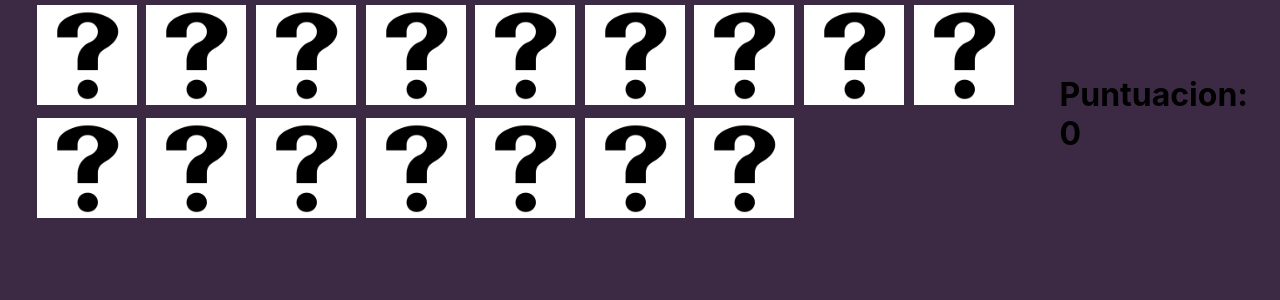
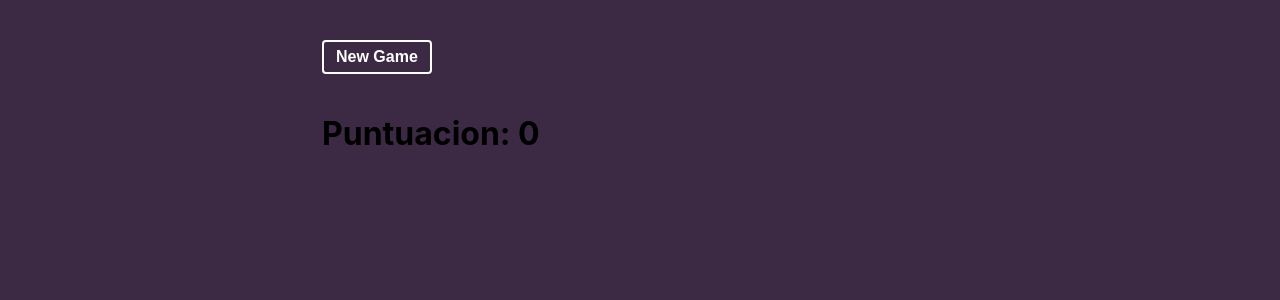
Before and after one commit to Cloud3312/unq-ui-braian-espinoza-trabajo-final, a React (Create React App) app: page / in a window 1280 px wide. Shown: the top 300 px of the page. Built offline with nearby package versions, Linux system fonts and the light colour scheme.

Commit message:
Se corrige la logica del tablero

```diff
--- a/src/App.jsx
+++ b/src/App.jsx
@@ -1,9 +1,9 @@
 import Tablero from 'components/Tablero'
 import React from 'react'
 import './App.css'
-
+import { images2x1 } from './utility/imagenesList2x1'
 function App() {
-  return <Tablero />
+  return <Tablero images={images2x1} />
 }
 
 export default App
--- a/src/components/Card.css
+++ b/src/components/Card.css
@@ -1,15 +1,39 @@
 .card {
   cursor: pointer;
+  position: relative;
 }
 
-.backface {
+.card img {
+  width: 100%;
+  height: 100%;
+  display: block;
+  border: 2px solid #fff;
+  border-radius: 6px;
+}
+
+/* .frontface {
   width: 100px;
   height: 100px;
   margin: 0.3rem;
+} */
+
+.card .front {
+  transform: rotateY(90deg);
+  transition: all ease-in 0.2s;
+  position: absolute;
 }
 
-.frontface {
-  width: 100px;
-  height: 100px;
-  margin: 0.3rem;
+.flipped .front {
+  transform: rotateY(0deg);
+  transition-delay: 0.2s;
 }
+
+.card .back {
+  transition: all ease-in 0.2s;
+  transition-delay: 0.2s;
+}
+
+.flipped .back {
+  transform: rotateY(90deg);
+  transition-delay: 0s;
+}
--- a/src/components/Card.js
+++ b/src/components/Card.js
@@ -1,54 +1,26 @@
-import React, { useEffect, useState } from 'react'
-import ReactCardFlip from 'react-card-flip'
+import React from 'react'
 import backface from '../imagenes/interrogacion.jpg'
 import './Card.css'
 
-const Card = ({
-  name,
-  number,
-  frontFace,
-  flipCard,
-  unflippedCards,
-  disabledCards,
-}) => {
-  const [isFlipped, setIsFlipped] = useState(false)
-  const [hasEvent, setHasEvent] = useState(true)
+const Card = ({ key, card, handleChoice, cardFlipped, disabled }) => {
+  // const [isFlipped, setIsFlipped] = useState(false)
+  // const [hasEvent, setHasEvent] = useState(true)
 
-  useEffect(() => {
-    if (unflippedCards.includes(number)) {
-      setTimeout(() => setIsFlipped(false), 700)
-    }
-  }, [unflippedCards])
-
-  useEffect(() => {
-    if (disabledCards.includes(number)) {
-      setHasEvent(false)
-    }
-  }, [disabledCards])
-
-  const handleClick = (event) => {
-    const value = flipCard(name, number)
-    if (value !== 0) {
-      setIsFlipped(!isFlipped)
-    }
+  const handleClick = () => {
+    if (!disabled) handleChoice(card)
   }
 
   return (
     <div className='card'>
-      <ReactCardFlip isFlipped={isFlipped}>
+      <div className={cardFlipped ? 'flipped' : ''}>
+        <img className='front' src={card.src} alt='Card front' />
         <img
-          className='backface'
+          className='back'
           src={backface}
-          alt='backface'
-          onClick={hasEvent ? handleClick : null}
+          onClick={handleClick}
+          alt='Card back'
         />
-        <img
-          className='frontface'
-          src={frontFace}
-          alt='frontFace'
-          onClick={hasEvent ? handleClick : null}
-        />
-      </ReactCardFlip>
+      </div>
     </div>
   )
 }
--- a/src/components/Tablero.css
+++ b/src/components/Tablero.css
@@ -1,14 +1,34 @@
 .tableroContainer {
   padding-left: 2rem;
   padding-right: 2rem;
-  width: 100vw;
-  display: flex;
+  max-width: 700px;
+  margin: 40px auto;
+  /* width: 100vw; */
+  /* display: flex;
   justify-content: center;
   align-items: center;
-  flex-direction: row;
+  flex-direction: row; */
 }
 
 .cartas-container {
-  display: flex;
-  flex-wrap: wrap;
+  margin-top: 40px;
+  display: grid;
+  grid-template-columns: 1fr 1fr 1fr 1fr; /* 4 different columns in grid */
+  grid-gap: 20px;
 }
+
+button {
+  background: none;
+  border: 2px solid #fff;
+  padding: 6px 12px;
+  border-radius: 4px;
+  color: #fff;
+  font-weight: bold;
+  cursor: pointer;
+  font-size: 1em;
+}
+
+button:hover {
+  background: #c5056a;
+  color: #fff;
+}
--- a/src/components/Tablero.jsx
+++ b/src/components/Tablero.jsx
@@ -1,88 +1,71 @@
 import React, { useEffect, useState } from 'react'
-import { images4x4 } from '../utility/imagenesList4x4.js'
 import Card from './Card.js'
 import './Tablero.css'
 
-const Tablero = () => {
+const Tablero = ({ images }) => {
   const [cards, setCards] = useState([])
-  const [firstCard, setFirstCard] = useState({ name: null, number: null })
-  const [secondCard, setSecondCard] = useState({ name: null, number: null })
+  const [firstCard, setFirstCard] = useState(null)
+  const [secondCard, setSecondCard] = useState(null)
   const [score, setScore] = useState(0)
+  const [disabled, setDisabled] = useState(false)
 
-  const [unflippedCards, setUnflippedCards] = useState([]) //cartas que no matchearon
-  const [disabledCards, setDisabledCards] = useState([]) //cartas que matchearon
+  // const [unflippedCards, setUnflippedCards] = useState([]) //cartas que no matchearon
+  // const [disabledCards, setDisabledCards] = useState([]) //cartas que matchearon
 
-  useEffect(() => {
-    shuffleArray(images4x4)
-    setCards(images4x4)
-  }, [])
-
-  useEffect(() => {
-    checkForMatch()
-  }, [secondCard])
-
-  const shuffleArray = (array) => {
-    for (let i = array.length - 1; i > 0; i--) {
-      let j = Math.floor(Math.random() * (i + 1))
-      let temp = array[i]
-      array[i] = array[j]
-      array[j] = temp
-    }
+  const shuffleCards = () => {
+    const shuffledCards = [...images, ...images]
+      .sort(() => Math.random() - 0.5)
+      .map((card) => ({ ...card, id: Math.random() }))
+    //setCartasHastaAhora([]);
+    setFirstCard(null)
+    setSecondCard(null)
+    setCards(shuffledCards)
+    setScore(0)
   }
 
-  const checkForMatch = () => {
-    if (firstCard.name && secondCard.name) {
-      const match = firstCard.name === secondCard.name
-      match ? disableCards() : unflipCards()
-    }
-  }
-
-  const disableCards = () => {
-    setDisabledCards(
-      disabledCards.concat([firstCard.number, secondCard.number])
-    )
-    setScore(score + 1)
-    console.log(disabledCards)
-    resetCards()
-  }
-
-  const unflipCards = () => {
-    setUnflippedCards([firstCard.number, secondCard.number])
-    resetCards()
-  }
-
-  const resetCards = () => {
-    setFirstCard({ name: null, number: null })
-    setSecondCard({ name: null, number: null })
-  }
-
-  const flipCard = (name, number) => {
-    //esto te salva de romperse, si son la misma carta
-    if (firstCard.name === name && firstCard.number === number) {
-      return 0
-    } else if (!firstCard.name) {
-      setFirstCard({ name, number }) //si no existe, se setea
-    } else if (!secondCard.name) {
-      setSecondCard({ name, number }) //si no existe, se setea
-    }
-    return 1
+  const handleChoice = (card) => {
+    firstCard ? setSecondCard(card) : setFirstCard(card)
   }
 
   useEffect(() => {
-    checkForMatch()
-  }, [secondCard])
+    if (firstCard && secondCard) {
+      setDisabled(true)
+      if (firstCard.src === secondCard.src) {
+        setCards((prevCards) => {
+          return prevCards.map((card) => {
+            if (card.src === firstCard.src) {
+              return { ...card, matched: true }
+            } else {
+              return card
+            }
+          })
+        })
+        resetTurn()
+      } else {
+        setTimeout(() => resetTurn(), 700)
+      }
+    }
+  }, [firstCard, secondCard])
+
+  const resetTurn = () => {
+    setFirstCard(null)
+    setSecondCard(null)
+    setDisabled(false)
+  }
 
   return (
     <div className='tableroContainer'>
+      <button onClick={shuffleCards}>New Game </button>
       <div className='cartas-container'>
-        {cards.map((card, index) => (
+        {cards.map((card) => (
           <Card
-            name={card.player}
-            number={index}
-            frontFace={card.src}
-            flipCard={flipCard}
-            unflippedCards={unflippedCards}
-            disabledCards={disabledCards}
+            key={card.id}
+            card={card}
+            handleChoice={handleChoice}
+            cardFlipped={
+              card === firstCard || card === secondCard || card.matched
+            }
+            disabled={disabled}
           />
         ))}
       </div>
--- /dev/null
+++ b/src/utility/imagenesList2x1.js
@@ -0,0 +1,19 @@
+import img2 from '../imagenes/imagenes4x4/de-paul.png'
+import img1 from '../imagenes/imagenes4x4/dibu.png'
+import img3 from '../imagenes/imagenes4x4/messi.png'
+const images2x1 = [
+  {
+    src: img1,
+    matched: false,
+  },
+  {
+    src: img2,
+    matched: false,
+  },
+  {
+    src: img3,
+    matched: false,
+  },
+]
+
+export { images2x1 }
--- a/src/utility/imagenesList4x4.js
+++ b/src/utility/imagenesList4x4.js
@@ -10,67 +10,39 @@ import img8 from '../imagenes/imagenes4x4/messi.png'
 const images4x4 = [
   {
     src: img1,
-    player: 'Dibu',
-  },
-  {
-    src: img1,
-    player: 'Dibu',
+    matched: false,
   },
   {
     src: img2,
-    player: 'De Paul',
+    matched: false,
   },
-  {
-    src: img2,
-    player: 'De Paul',
-  },
+
   {
     src: img3,
-    player: 'Di Maria',
-  },
-  {
-    src: img3,
-    player: 'Di Maria',
+    matched: false,
   },
   {
     src: img4,
-    player: 'Julian Alvarez',
-  },
-  {
-    src: img4,
-    player: 'Julian Alvarez',
+    matched: false,
   },
   {
     src: img5,
-    player: 'Kun Aguero',
+    matched: false,
   },
-  {
-    src: img5,
-    player: 'Kun Aguero',
-  },
+
   {
     src: img6,
-    player: 'Lautaro Martinez',
+    matched: false,
   },
-  {
-    src: img6,
-    player: 'Lautaro Martinez',
-  },
+
   {
     src: img7,
-    player: 'Mascherano',
+    matched: false,
   },
-  {
-    src: img7,
-    player: 'Mascherano',
-  },
+
   {
     src: img8,
-    player: 'Messi',
-  },
-  {
-    src: img8,
-    player: 'Messi',
+    matched: false,
   },
 ]
 
```
